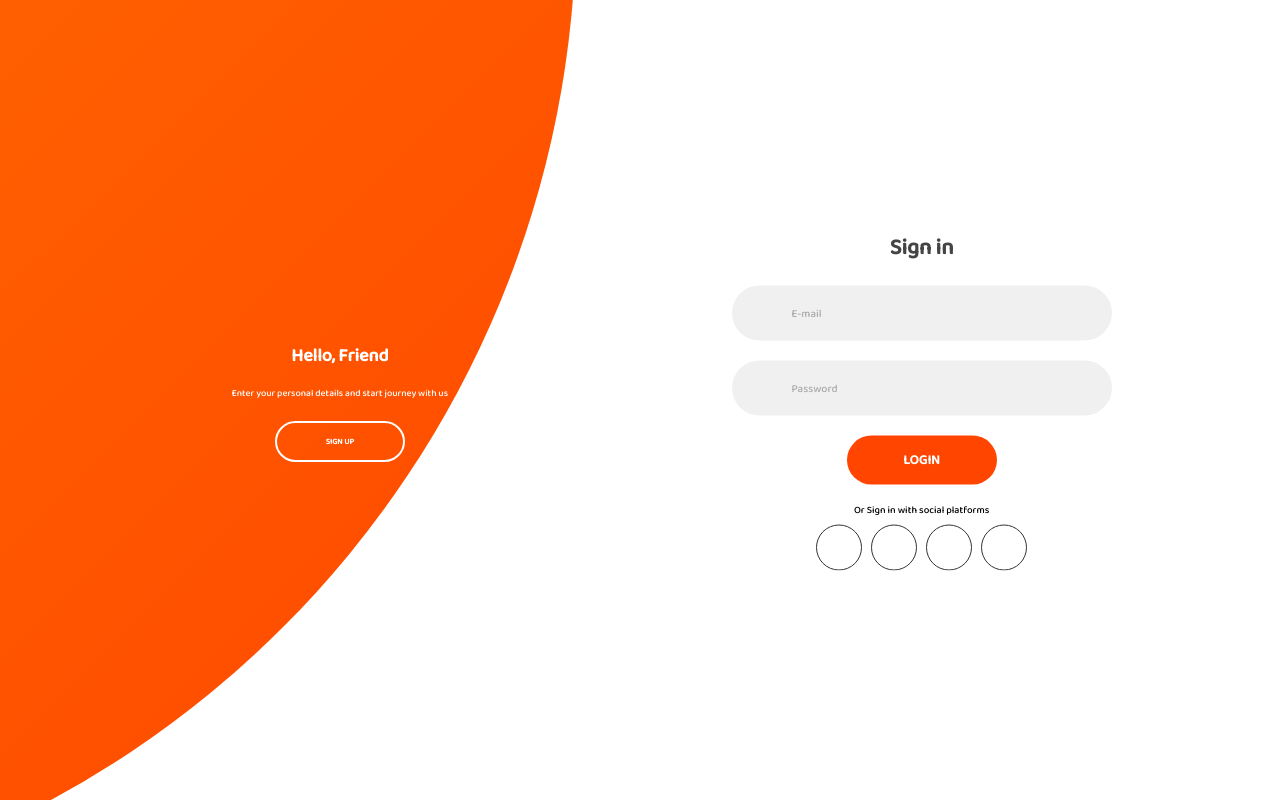
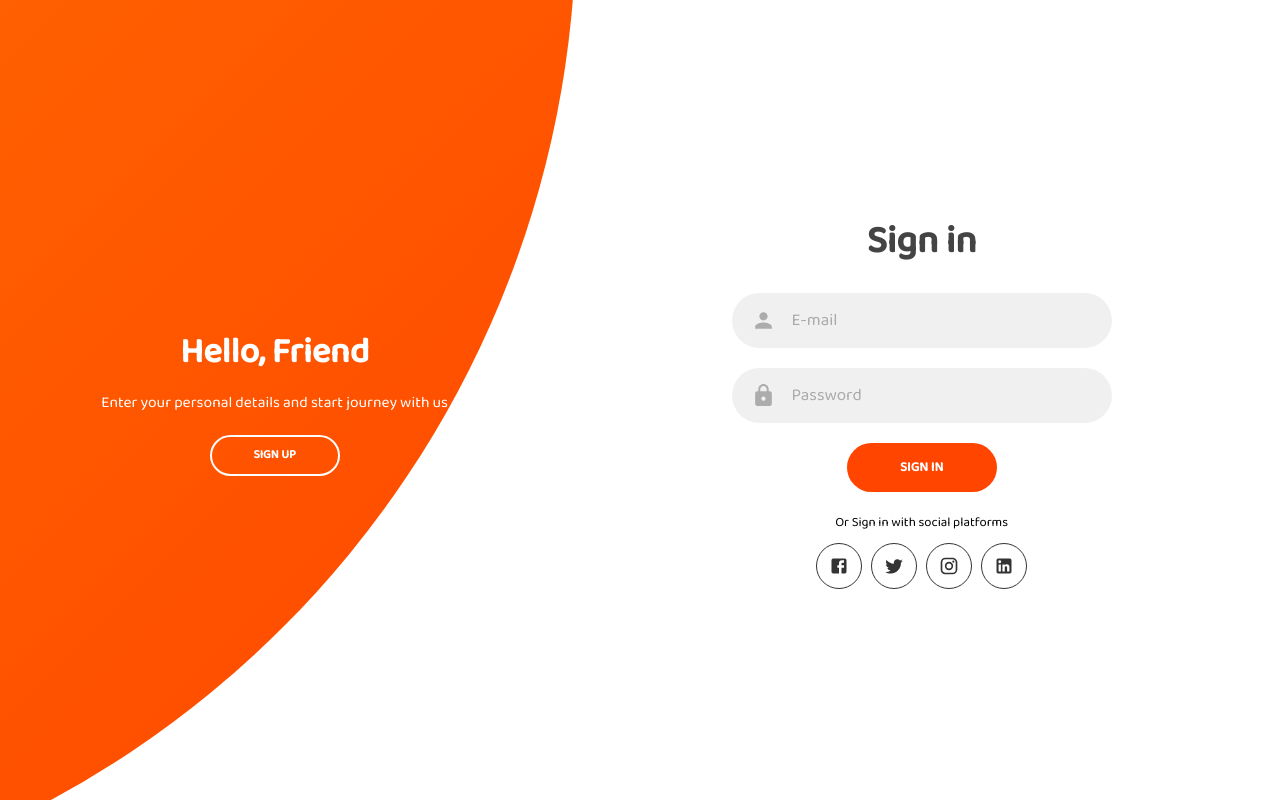
Before and after one commit to sahoochinmay/QFill, a React (Create React App) app: page /auth in a window 1280 px wide. Built offline with nearby package versions, Linux system fonts and the light colour scheme.

Commit message:
porduct details page work going on

```diff
--- a/src/index.scss
+++ b/src/index.scss
@@ -2,7 +2,7 @@
 @import "var";
 @import "mixin";
 // font family
-@import url("https://fonts.googleapis.com/css2?family=Baloo+Bhai+2:wght@500&display=swap");
+@import url("https://fonts.googleapis.com/css2?family=Baloo+Bhai+2:wght@400;500&display=swap");
 * {
   margin: 0;
   padding: 0;
@@ -23,7 +23,6 @@ html {
     min-height: 100vh;
     overflow: hidden;
   }
-
   .forms-container {
     position: absolute;
     width: 100%;
@@ -31,7 +30,6 @@ html {
     top: 0;
     left: 0;
   }
-
   .signin-signup {
     position: absolute;
     top: 50%;
@@ -43,7 +41,6 @@ html {
     grid-template-columns: 1fr;
     z-index: 5;
   }
-
   form {
     display: flex;
     align-items: center;
@@ -55,22 +52,18 @@ html {
     grid-column: 1 / 2;
     grid-row: 1 / 2;
   }
-
   form.sign-up-form {
     opacity: 0;
     z-index: 1;
   }
-
   form.sign-in-form {
     z-index: 2;
   }
-
   .title {
-    font-size: 2.2rem;
+    font-size: 3.8rem;
     color: #444;
     margin-bottom: 10px;
   }
-
   .input-field {
     max-width: 380px;
     width: 100%;
@@ -83,40 +76,30 @@ html {
     padding: 0 0.4rem;
     position: relative;
   }
-
-  .input-field i {
-    text-align: center;
-    line-height: 55px;
+  .input-field .icon {
+    margin: auto;
     color: #acacac;
     transition: 0.5s;
-    font-size: 1.1rem;
+    font-size: 2.5rem;
   }
-
   .input-field input {
     background: none;
     outline: none;
     border: none;
     line-height: 1;
-    font-weight: 600;
-    font-size: 1.1rem;
+    font-weight: 400;
+    font-size: 1.7rem;
     color: #333;
   }
-
   .input-field input::placeholder {
     color: #aaa;
-    font-weight: 500;
+    font-weight: 400;
   }
-
-  .social-text {
-    padding: 0.7rem 0;
-    font-size: 1rem;
-  }
-
   .social-media {
     display: flex;
     justify-content: center;
+    margin-top: 10px;
   }
-
   .social-icon {
     height: 46px;
     width: 46px;
@@ -128,15 +111,12 @@ html {
     border-radius: 50%;
     border: 1px solid #333;
     text-decoration: none;
-    font-size: 1.1rem;
     transition: 0.3s;
   }
-
   .social-icon:hover {
     color: #ff4500;
     border-color: #ff4500;
   }
-
   .btn {
     width: 150px;
     background-color: #ff4500;
@@ -151,7 +131,6 @@ html {
     cursor: pointer;
     transition: 0.5s;
   }
-
   .btn:hover {
     background-color: darkorange;
   }
@@ -203,15 +182,14 @@ html {
     transition: transform 0.9s ease-in-out;
     transition-delay: 0.6s;
   }
-
   .panel h3 {
     font-weight: 600;
     line-height: 1;
-    font-size: 1.8rem;
+    font-size: 3.5rem;
   }
 
   .panel p {
-    font-size: 0.95rem;
+    font-size: 1.55rem;
     padding: 2rem 0;
   }
 
@@ -222,7 +200,7 @@ html {
     width: 130px;
     height: 41px;
     font-weight: 600;
-    font-size: 0.8rem;
+    font-size: 1.2rem;
   }
 
   .right-panel .image,
@@ -890,6 +868,81 @@ nav {
 /////////////////////// section:productDetailsOne //////////////////////
 ////////////////////////////////////////////////////////
 #productDetailsOne {
+  padding: 0px 50px 10px;
+  .offer_banner_one {
+    height: 50px;
+    width: 50%;
+    max-width: 1000px;
+    display: block;
+    margin:  0 auto 20px;
+  }
+  .short_image_section{
+    display: flex;
+    flex-direction: column;
+    justify-content: center;
+    align-items: center;
+    margin-top: 30px;
+    .short_image {
+    height: 45px;
+    width: 45px;
+    padding: 2px;
+    margin-top: 9px;
+    border-radius: 4px;
+    box-shadow: 1px 1px 6px 1px $primaryColor;
+    cursor: pointer;
+  }
+  }
+
+  .large_image {
+    width: 100%;
+    max-height: 400px;
+    padding-top: 30px;
+  }
+  .detail_title {
+    font-size: 2.5rem;
+  }
+  .brand_name {
+    font-size: 1.5rem;
+    margin: 5px 0;
+  }
+  .description{
+    font-size: 1.45rem;
+  }
+  .detail_price{
+    margin: 5px 0;
+    font-size: 3rem;
+    font-weight: 500;
+  }
+  .category{
+    font-size: 1.5rem;
+    font-weight: 600;
+    margin: 5px 0;
+  }
+  .ratingSection {
+    display: flex;
+    .rating {
+      font-size: 2rem;
+    }
+    .count {
+      margin-top: 3px;
+      font-weight: 100 !important;
+      font-size: small;
+    }
+  }
+  .stock{
+    font-size: 2rem;
+  }
+  .share_box {
+    margin-top: 50px;
+    display: flex;
+    justify-content: center;
+    flex-direction: column;
+    text-align: center;
+    .share_icon {
+      font-size: 2.2rem;
+      cursor: pointer;
+    }
+  }
 }
 ////////////////////////////////////////////////////////
 /////////////////////// section:footer //////////////////////
--- a/src/views/Auth.jsx
+++ b/src/views/Auth.jsx
@@ -1,17 +1,17 @@
 import React, { useState } from "react";
 import {
-  Container,
-  Avatar,
-  Typography,
-  CssBaseline,
-  Box,
-  TextField,
-  Button,
   CircularProgress,
   Backdrop,
 } from "@material-ui/core";
 import { makeStyles } from "@material-ui/core/styles";
-import { LockOutlined, LockOpen } from "@material-ui/icons";
+import {
+  Person,
+  Lock,
+  Facebook,
+  Twitter,
+  Instagram,
+  LinkedIn,
+} from "@material-ui/icons";
 import { useSelector, useDispatch } from "react-redux";
 import { useHistory } from "react-router-dom";
 import { ShowAlert } from "../action/global.action";
@@ -24,7 +24,7 @@ const useStyles = makeStyles((theme) => ({
   },
 }));
 
-const Auth = (props) => {
+const Auth = () => {
   const dispatch = useDispatch();
   const classes = useStyles();
   const history = useHistory();
@@ -60,85 +60,98 @@ const Auth = (props) => {
       <Backdrop className={classes.backdrop} open={loading}>
         <CircularProgress color="inherit" />
       </Backdrop>
-      {/* <div className={classes.paper}>
-        <form
-          onSubmit={(e) => {
-            handleSubmit(e);
-          }}
-          className={classes.form}
-          noValidate
-        >
-          <TextField
-            variant="outlined"
-            margin="normal"
-            required
-            fullWidth
-            id="email"
-            label="Email Address"
-            name="email"
-            autoComplete="email"
-            autoFocus
-            value={email}
-            onChange={(e) => setEmail(e.target.value)}
-          />
-          <TextField
-            variant="outlined"
-            margin="normal"
-            required
-            fullWidth
-            name="password"
-            label="Password"
-            type="password"
-            id="password"
-            autoComplete="current-password"
-            value={password}
-            onChange={(e) => setPassword(e.target.value)}
-          />
-          <Button
-            type="submit"
-            fullWidth
-            variant="contained"
-            color="primary"
-            className={classes.submit}
-          >
-            {isSignIn ? "Sign In" : "Sign Up"}
-          </Button>
-          <p
-            className={classes.route}
-            onClick={() => {
-              setIsSignIn(!isSignIn);
-              setEmail("");
-              setPassword("");
-            }}
-          >
-            {isSignIn
-              ? "Don't have an account ? SIGNUP"
-              : "Have an account ? SIGNIN"}
-          </p>
-        </form>
-      </div> */}
-      <div class="container">
-        <div class="forms-container">
-          <div class="signin-signup">
+      <div className={`container ${isSignIn ? null : "sign-up-mode"}`}>
+        <div className="forms-container">
+          <div className="signin-signup">
             <form
               action="#"
-              class="sign-in-form"
+              className="sign-in-form"
               onSubmit={(e) => {
                 handleSubmit(e);
               }}
             >
-              <h2 class="title">Sign in</h2>
-              <div class="input-field">
-                <i class="fas fa-user"></i>
+              <h2 className="title">Sign in</h2>
+              <div className="input-field">
+                <Person className="icon" />
                 <input
                   type="text"
                   placeholder="E-mail"
+                  autoComplete
                   value={email}
                   onChange={(e) => setEmail(e.target.value)}
                 />
               </div>
-              <div class="input-field">
-                <i class="fas fa-lock"></i>
+              <div className="input-field">
+                <Lock className="icon" />
+                <input
+                  type="password"
+                  placeholder="Password"
+                  value={password}
+                  autoComplete
+                  onChange={(e) => setPassword(e.target.value)}
+                />
+              </div>
+              <button type="submit" className="btn solid">
+                Sign In
+              </button>
+              <p
+                style={{
+                  marginTop: "10px",
+                  fontSize: "1.3rem",
+                }}
+              >
+                Or Sign in with social platforms
+              </p>
+              <div className="social-media">
+                <a href="#" className="social-icon">
+                  <Facebook
+                    style={{
+                      fontSize: "2rem",
+                    }}
+                  />
+                </a>
+                <a href="#" className="social-icon">
+                  <Twitter
+                    style={{
+                      fontSize: "2rem",
+                    }}
+                  />
+                </a>
+                <a href="#" className="social-icon">
+                  <Instagram
+                    style={{
+                      fontSize: "2rem",
+                    }}
+                  />
+                </a>
+                <a href="#" className="social-icon">
+                  <LinkedIn
+                    style={{
+                      fontSize: "2rem",
+                    }}
+                  />
+                </a>
+              </div>
+            </form>
+            <form
+              action="#"
+              className="sign-up-form"
+              onSubmit={(e) => {
+                handleSubmit(e);
+              }}
+            >
+              <h2 className="title">Sign up</h2>
+              <div className="input-field">
+                <Person className="icon" />
+                <input
+                  type="email"
+                  placeholder="Email"
+                  value={email}
+                  onChange={(e) => setEmail(e.target.value)}
+                />
+              </div>
+              <div className="input-field">
+                <Lock className="icon" />
                 <input
                   type="password"
                   placeholder="Password"
@@ -146,79 +159,68 @@ const Auth = (props) => {
                   onChange={(e) => setPassword(e.target.value)}
                 />
               </div>
-              <button type="submit" class="btn solid">Login</button>
-              <p class="social-text">Or Sign in with social platforms</p>
-              <div class="social-media">
-                <a href="#" class="social-icon">
-                  <i class="fab fa-facebook-f"></i>
+              <button type="submit" className="btn solid">
+                Sign Up
+              </button>
+              <p className="social-text">Or Sign up with social platforms</p>
+              <div className="social-media">
+                <a href="#" className="social-icon">
+                  <Facebook
+                    style={{
+                      fontSize: "2rem",
+                    }}
+                  />
                 </a>
-                <a href="#" class="social-icon">
-                  <i class="fab fa-twitter"></i>
+                <a href="#" className="social-icon">
+                  <Twitter
+                    style={{
+                      fontSize: "2rem",
+                    }}
+                  />
                 </a>
-                <a href="#" class="social-icon">
-                  <i class="fab fa-google"></i>
+                <a href="#" className="social-icon">
+                  <Instagram
+                    style={{
+                      fontSize: "2rem",
+                    }}
+                  />
                 </a>
-                <a href="#" class="social-icon">
-                  <i class="fab fa-linkedin-in"></i>
-                </a>
-              </div>
-            </form>
-            <form action="#" class="sign-up-form">
-              <h2 class="title">Sign up</h2>
-              <div class="input-field">
-                <i class="fas fa-envelope"></i>
-                <input
-                  type="email"
-                  placeholder="Email"
-                  value={email}
-                  onChange={(e) => setEmail(e.target.value)}
-                />
-              </div>
-              <div class="input-field">
-                <i class="fas fa-lock"></i>
-                <input
-                  type="password"
-                  placeholder="Password"
-                  value={password}
-                  onChange={(e) => setPassword(e.target.value)}
-                />
-              </div>
-              <input type="submit" class="btn" value="Sign up" />
-              <p class="social-text">Or Sign up with social platforms</p>
-              <div class="social-media">
-                <a href="#" class="social-icon">
-                  <i class="fab fa-facebook-f"></i>
-                </a>
-                <a href="#" class="social-icon">
-                  <i class="fab fa-twitter"></i>
-                </a>
-                <a href="#" class="social-icon">
-                  <i class="fab fa-google"></i>
-                </a>
-                <a href="#" class="social-icon">
-                  <i class="fab fa-linkedin-in"></i>
+                <a href="#" className="social-icon">
+                  <LinkedIn
+                    style={{
+                      fontSize: "2rem",
+                    }}
+                  />
                 </a>
               </div>
             </form>
           </div>
         </div>
-        <div class="panels-container">
-          <div class="panel left-panel">
-            <div class="content">
+        <div className="panels-container">
+          <div className="panel left-panel">
+            <div className="content">
               <h3>Hello, Friend</h3>
               <p>Enter your personal details and start journey with us</p>
-              <button class="btn transparent" id="sign-up-btn">
+              <button
+                onClick={() => setIsSignIn(false)}
+                className="btn transparent"
+                id="sign-up-btn"
+              >
                 Sign up
               </button>
             </div>
           </div>
-          <div class="panel right-panel">
-            <div class="content">
+          <div className="panel right-panel">
+            <div className="content">
               <h3>Welcome Back!</h3>
               <p>
                 To keep connected with us please login with your personal info
               </p>
-              <button class="btn transparent" id="sign-in-btn">
+              <button
+                onClick={() => setIsSignIn(true)}
+                className="btn transparent"
+                id="sign-in-btn"
+              >
                 Sign in
               </button>
             </div>
```
Also changed, not shown: src/component/ProductDetailsOne.jsx (+99 -11 lines), src/component/ProductOne.jsx (+24 -10 lines), src/utils/products.json (added, +26 -0 lines), src/views/Main.jsx (+12 -13 lines), src/assets/images/offerBannerOne.png (added).
